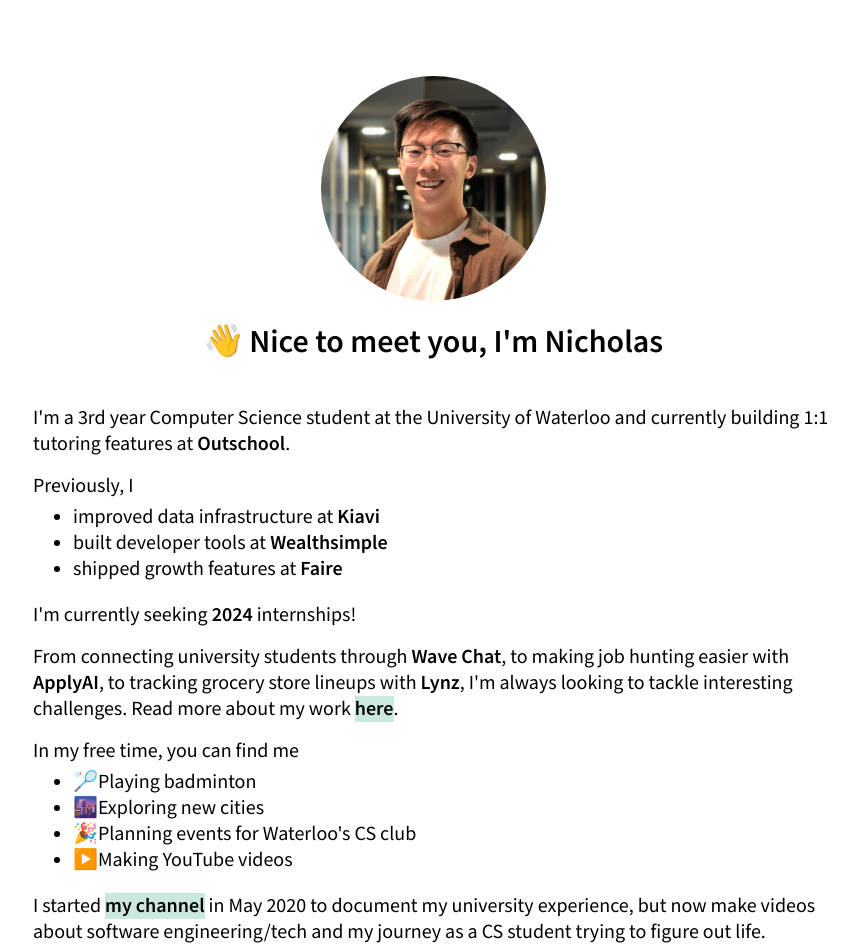
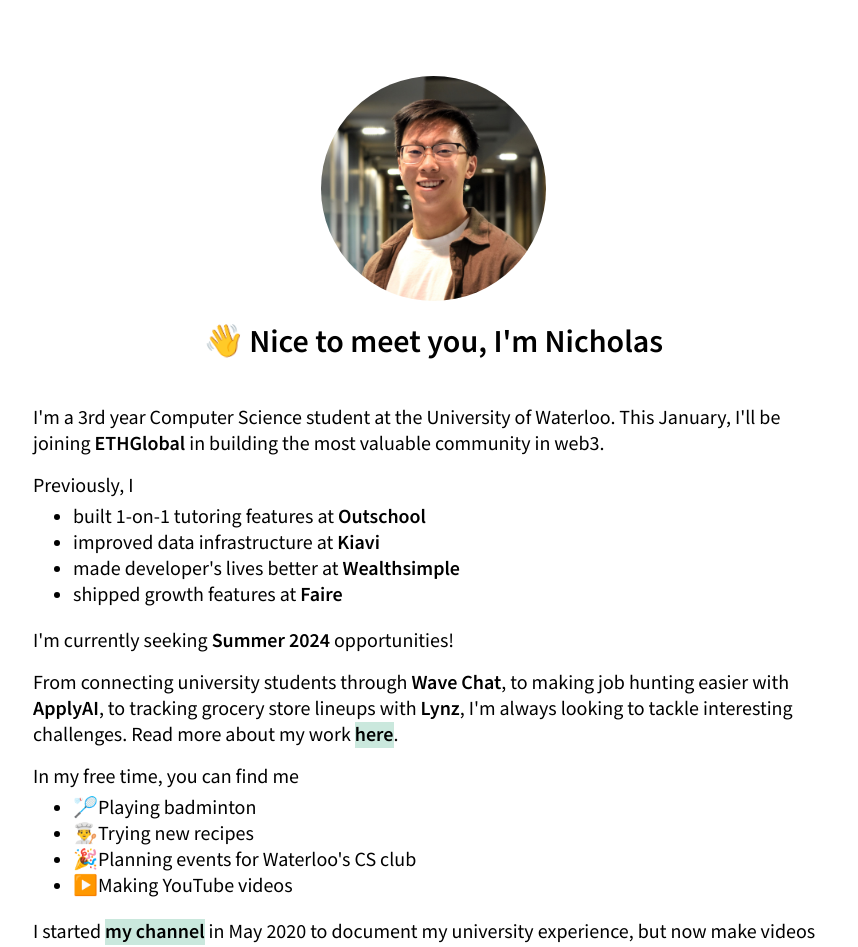
Before and after one commit to nicholas-tao/nicholas-tao.github.io, a React (Create React App) app: page / in a window 1280 px wide. Shown: the top 947 px of the page, without its empty margins (207-1065 px from the left). Built offline with nearby package versions, Linux system fonts and the light colour scheme.

Commit message:
nov 2023 update

```diff
--- a/src/components/Footer.tsx
+++ b/src/components/Footer.tsx
@@ -5,7 +5,7 @@
   return (
     <Wrapper>
       <p>Made with ❤️ by Nicholas Tao &copy; 2023 </p>
-      <LastUpdated>Last updated: July 2023</LastUpdated>
+      <LastUpdated>Last updated: November 2023</LastUpdated>
     </Wrapper>
   );
 };
@@ -24,4 +24,4 @@
 const LastUpdated = styled.p`
   font-size: 0.8rem;
   margin-top: 0;
-`
+`;
--- a/src/components/Home.tsx
+++ b/src/components/Home.tsx
@@ -22,11 +22,12 @@
         <Wave>👋</Wave> Nice to meet you, I'm Nicholas
       </Greeting>
       <Body>
-        I'm a 3rd year Computer Science student at the University of Waterloo
-        and currently building 1:1 tutoring features at{" "}
-        <Link href="https://www.outschool.com/">Outschool</Link>.
+        I'm a 3rd year Computer Science student at the University of Waterloo.
+        This January, I'll be joining{" "}
+        <Link href="https://www.ethglobal.com/">ETHGlobal</Link> in building the
+        most valuable community in web3.
         <List description="Previously, I" items={internships} />
-        I'm currently seeking <b>2024</b> internships!
+        I'm currently seeking <b>Summer 2024</b> opportunities!
         <PastProjects />
         <List description="In my free time, you can find me" items={hobbies} />
         <Youtube />
--- a/src/data/hobbies.ts
+++ b/src/data/hobbies.ts
@@ -6,8 +6,8 @@
     emoji: "🏸",
   },
   {
-    description: "Exploring new cities",
-    emoji: "🌆",
+    description: "Trying new recipes",
+    emoji: "👨‍🍳",
   },
   {
     description: "Planning events for Waterloo's CS club",
--- a/src/data/internships.ts
+++ b/src/data/internships.ts
@@ -1,13 +1,18 @@
 import { IItem } from "../types";
 
 export const internships: IItem[] = [
+  {
+    description: "built 1-on-1 tutoring features at",
+    company: "Outschool",
+    link: "https://www.outschool.com/",
+  },
   {
     description: "improved data infrastructure at",
     company: "Kiavi",
     link: "https://www.kiavi.com/",
   },
   {
-    description: "built developer tools at",
+    description: "made developer's lives better at",
     company: "Wealthsimple",
     link: "https://www.wealthsimple.com/",
   },
```
